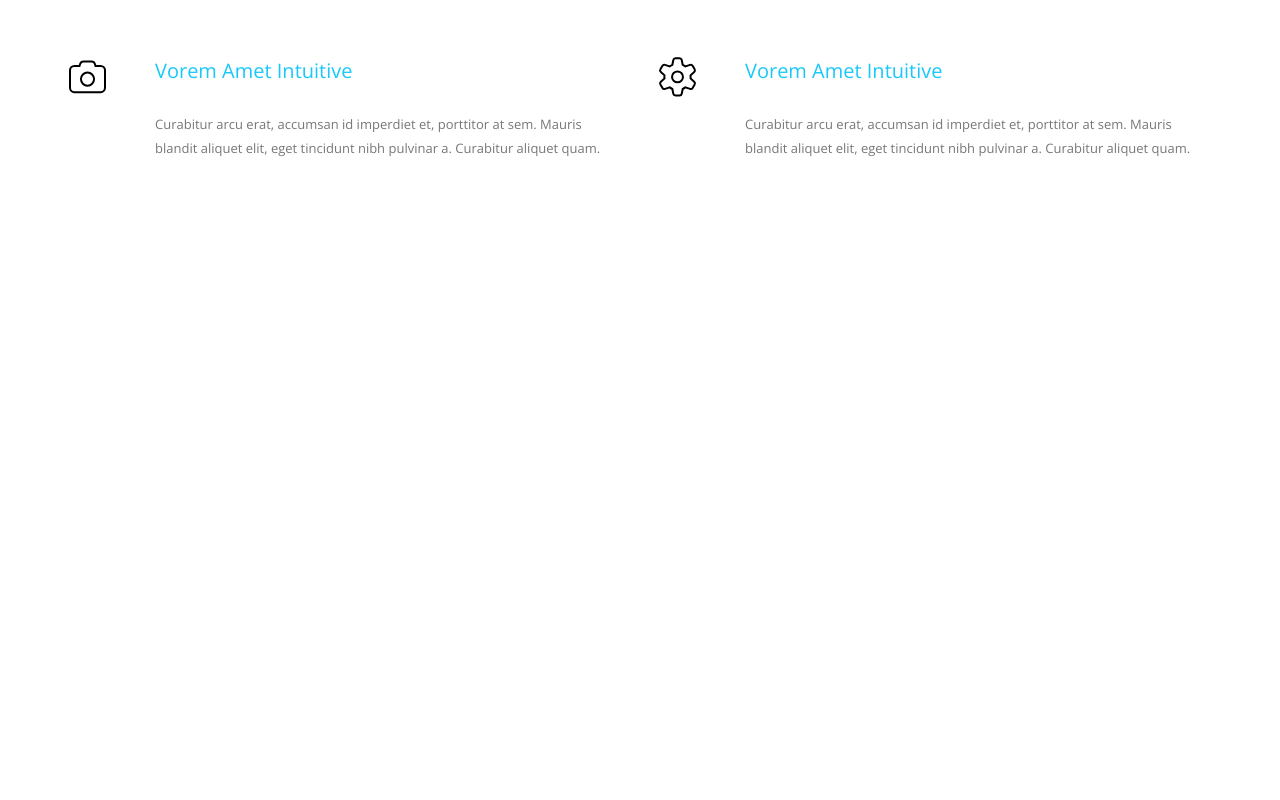
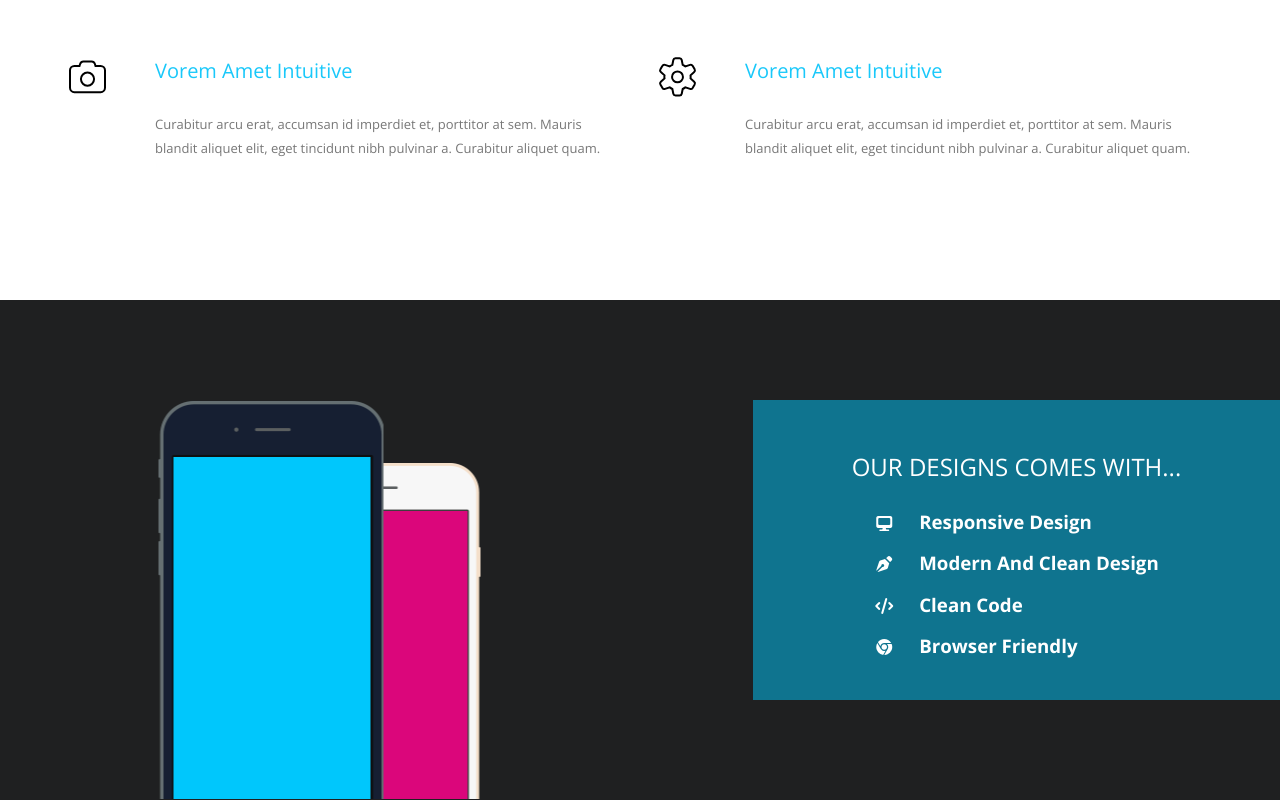
Before and after one commit to Mo-Se7s/Kasper-Template, a plain HTML site: page index.html in a window 1280 px wide. Shown: the part 1225-2025 px from the top of the page. Before the commit the page ends 1525 px from the top, so only its background shows below. Drawn offline with nearby package versions, Linux system fonts and the light colour scheme.

Commit message:
adding design section and adjusting heading size to get on one line

```diff
--- a/css/kasper.css
+++ b/css/kasper.css
@@ -1,7 +1,7 @@
 /* Start Variables */
 :root {
   --mainColor: #19c8fa;
-  --transparentColor: rgba(15, 116, 143, 0.8);
+  --transparentColor: #0f748f;
   --transitionDuration: 0.3s;
   --mainPadding: 100px;
 }
@@ -240,9 +240,9 @@ header nav .links a:hover::after {
 
 .landing .text h1 {
   text-transform: uppercase;
-  font-size: clamp(17px, 5vw, 30px);
+  font-size: clamp(17px, 3vw, 30px);
   font-weight: normal;
-  margin-bottom: 20px;
+  margin-bottom: 30px;
   line-height: 1.6;
 }
 .landing .text p {
@@ -329,8 +329,8 @@ header nav .links a:hover::after {
   font-size: 35px;
   color: #333;
   margin: 0 0 30px 0;
-   -webkit-text-stroke: 2px black;   /* border around the text/icon */
-  -webkit-text-fill-color: white;     /*fill icon with white color*/
+  -webkit-text-stroke: 2px black; /* border around the text/icon */
+  -webkit-text-fill-color: white; /*fill icon with white color*/
 }
 .services .services_content .serv .serv_info h3 {
   color: var(--mainColor);
@@ -348,8 +348,76 @@ header nav .links a:hover::after {
 
 /* End Services */
 /* ----------------------------------------------------------------- */
+/* Start Design */
+.design {
+  background-color: #1f2021;
+  padding: var(--mainPadding) 0;
+  display: grid;
+  grid-template-columns: 1fr;
+  overflow: hidden;
+  min-height: 500px;
+}
+
+.design .design_text {
+  background: var(--transparentColor);
+  display: flex;
+  flex-direction: column;
+  justify-content: center;
+  align-items: center;
+  color: #fff;
+  z-index: 3;
+}
+
+.design .design_text h2 {
+  margin-bottom: 30px;
+  margin-top: 30px;
+  font-weight: 400;
+  font-size: clamp(22px, 7vw, 24px);
+}
+
+.design .design_text li {
+  margin-bottom: 20px;
+  display: flex;
+  align-items: center;
+}
+.design .design_text li i {
+  position: relative;
+  top: 1px;
+}
+
+.design .design_text li h3 {
+  padding-left: 25px;
+}
+
+.design .phone_img {
+  position: relative;
+  height: 350px;
+}
+.design .phone_img .img_box {
+  display: flex;
+  position: absolute;
+  top: 1px;
+  left: 36%;
+  transform: translateX(-50%);
+  -webkit-transform: translateX(-50%);
+  -moz-transform: translateX(-50%);
+  -ms-transform: translateX(-50%);
+  -o-transform: translateX(-50%);
+}
+
+.design .phone_img img:first-child {
+  z-index: 1;
+  position: absolute;
+  right: -43%;
+  bottom: 0;
+}
+.design .phone_img img:last-child {
+  z-index: 2;
+}
+
+/* End Design */
+/* ----------------------------------------------------------------- */
 /* Start Media Quires */
-
 @media (min-width: 768px) {
   .container {
     width: 750px;
@@ -377,6 +445,12 @@ header nav .links a:hover::after {
   .services .services_content .serv i {
     margin-right: clamp(25px, 7vw, 50px);
   }
+  .design {
+    grid-template-columns: 1fr minmax(400px, 0.7fr);
+  }
+  .design .phone_img {
+    height: 300px;
+  }
 }
 @media (min-width: 1024px) {
   .container {
--- a/index.html
+++ b/index.html
@@ -33,8 +33,8 @@
 
           <ul class="links">
             <li><a class="active" href="#">HOME</a></li>
-            <li><a href="#">SERVICES</a></li>
-            <li><a href="#">PORTFOLIO</a></li>
+            <li><a href="#services">SERVICES</a></li>
+            <li><a href="#portfolio">PORTFOLIO</a></li>
             <li><a href="#">ABOUT</a></li>
             <li><a href="#">PRICING</a></li>
             <li><a href="#">CONTACT</a></li>
@@ -43,9 +43,9 @@
       </div>
     </header>
     <!-- End Header -->
-
+    <!-- ------------------------------------------------------------ -->
     <!-- Start Landing -->
-    <section class="landing">
+    <section id="home" class="landing">
       <div class="text">
         <div class="content">
           <h1>
@@ -74,8 +74,10 @@
     </section>
 
     <!-- End Landing -->
+    <!-- ------------------------------------------------------------ -->
+
     <!-- Start Services -->
-    <section class="services">
+    <section id="services" class="services">
       <div class="container">
         <div class="mainheading">
           <h2>Services</h2>
@@ -133,6 +135,41 @@
       </div>
     </section>
     <!-- End Services -->
+    <!-- ------------------------------------------------------------ -->
+    <!-- Start Design -->
+
+    <section class="design">
+      <div class="phone_img">
+        <div class="img_box">
+          <img src="images/phone1.png" alt="blue iphone" loading="lazy" />
+          <img src="images/phone2.png" alt="white iphone" loading="lazy" />
+        </div>
+      </div>
+      <div class="design_text">
+        <h2>OUR DESIGNS COMES WITH...</h2>
+        <ul class="specificition">
+          <li>
+            <i class="fa-solid fa-desktop"></i>
+            <h3>Responsive Design</h3>
+          </li>
+          <li>
+            <i class="fa-solid fa-pen-nib"></i>
+            <h3>Modern And Clean Design</h3>
+          </li>
+          <li>
+            <i class="fa-solid fa-code"></i>
+            <h3>Clean Code</h3>
+          </li>
+          <li>
+            <i class="fa-brands fa-chrome"></i>
+            <h3>Browser Friendly</h3>
+          </li>
+        </ul>
+      </div>
+    </section>
+    <!-- End Design -->
+    <!-- ------------------------------------------------------------ -->
+
     <script src="main.js"></script>
   </body>
 </html>
```
Also changed, not shown: images/phone1.png (added), images/phone2.png (added).
